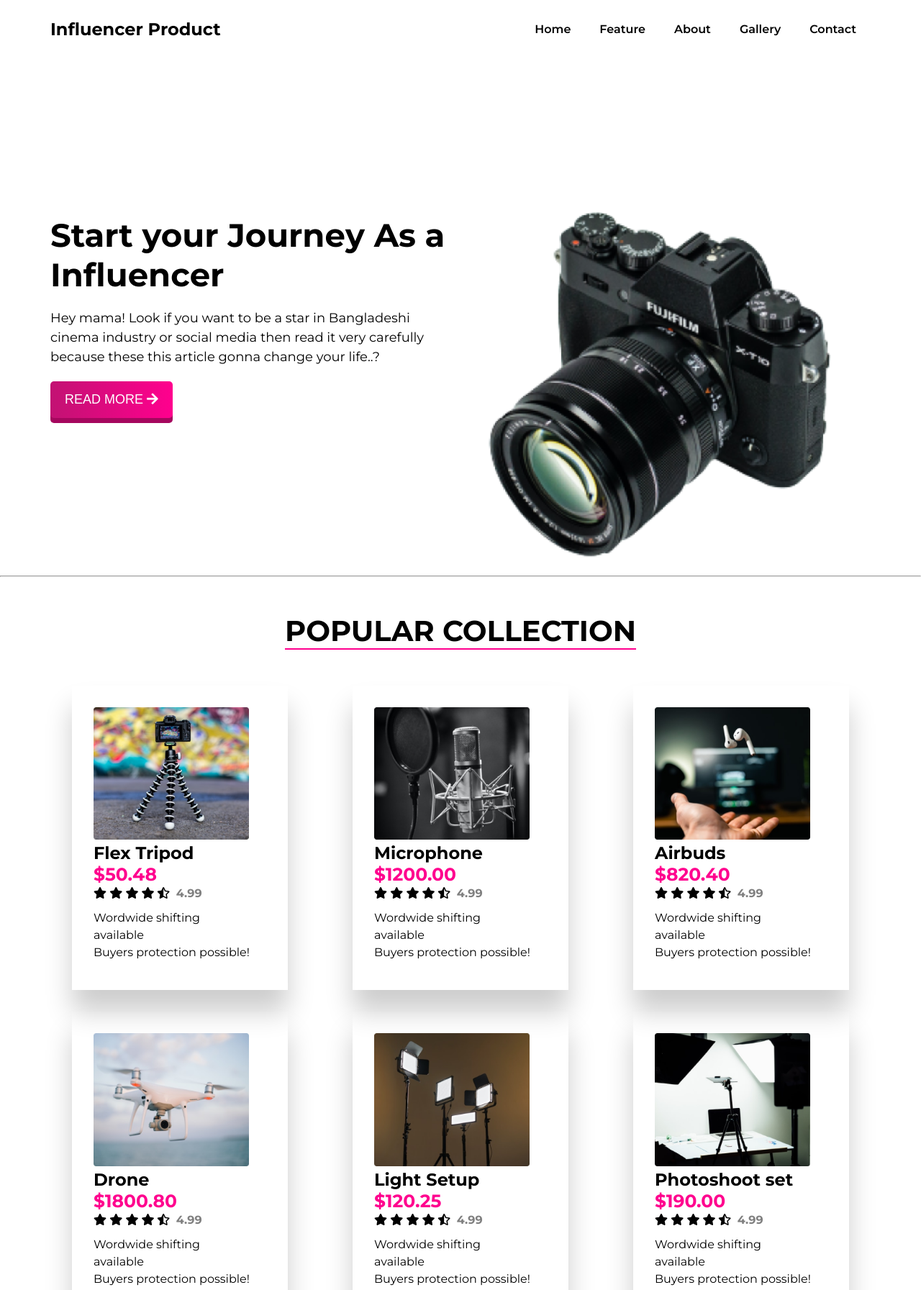
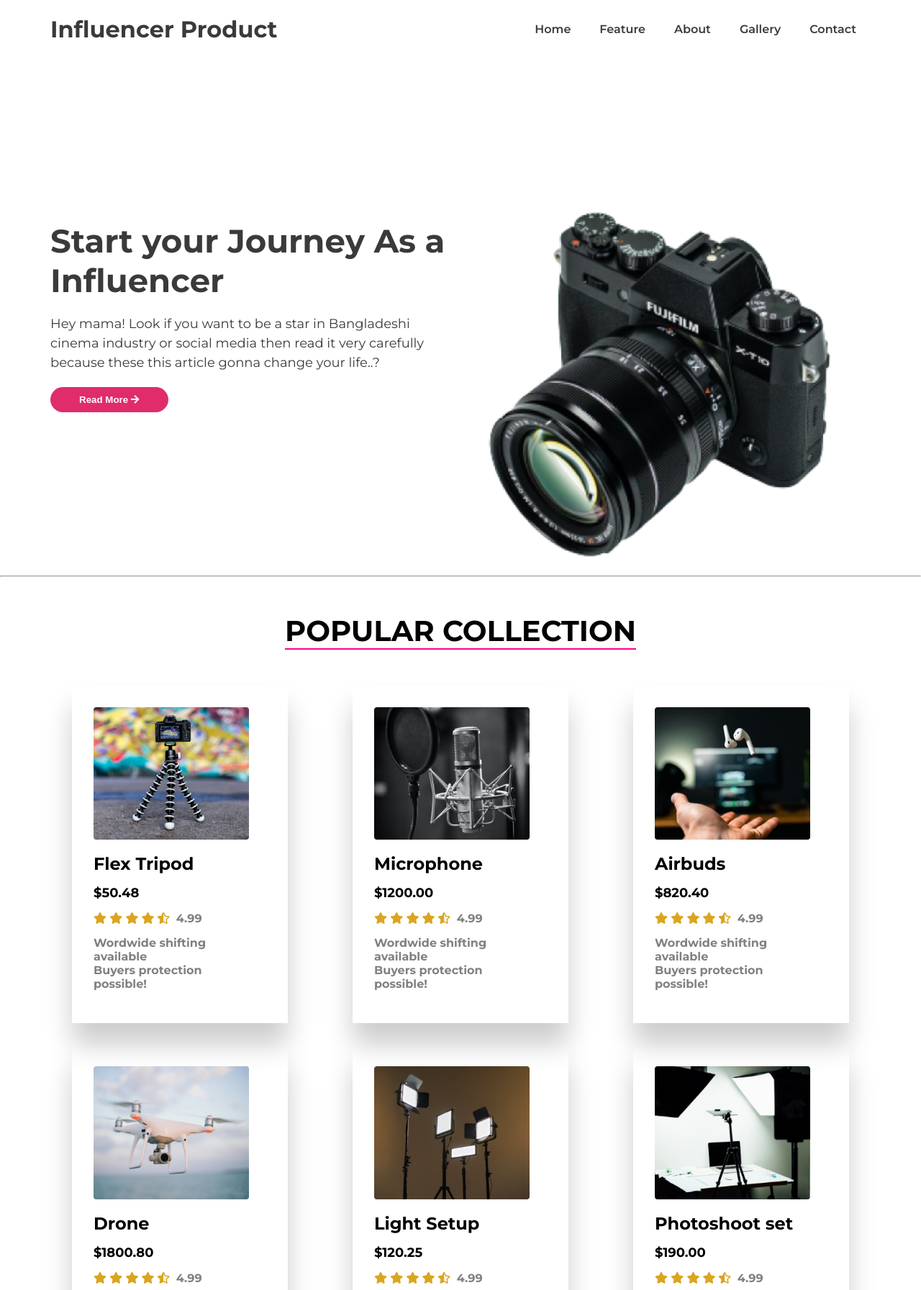
Before and after one commit to ahadunnobi/influencer, a plain HTML site: page index.html in a window 1280 px wide. Shown: the top 1793 px of the page at 72% size. Drawn offline with Linux system fonts and the light colour scheme.

Commit message:
yay done

```diff
--- a/index.html
+++ b/index.html
@@ -16,7 +16,7 @@
     <header id="home">
         <nav class="container">
             <div class="logo">
-                <h1>Influencer Product</h1>
+                <h1 class="titlea">Influencer Product</h1>
             </div>
             <input type="checkbox" id="nav-toggler">
             <label class="nav-toggler-icon" for="nav-toggler">
@@ -51,7 +51,7 @@
             <div class="section-title">
                 <h2>Popular Collection</h2>
             </div>
-            <div class="feature">
+            <div class="Popular">
                 <div class="card">
             <img src="images/tripod.png" alt="">
             <h2 class="title">Flex Tripod</h2>
@@ -182,7 +182,7 @@
                 <h1 class="spicial" >see more<i class="fas fa-arrow-right"></i></h1>
         <section id="contact">
             <div class="section-title">
-                <h2>Con<span class="highlight">t</span>act</h2>
+                <h2>CONTACT</h2>
             </div>
             <div class="contact">
                 <div class="contact-left">
--- a/style.css
+++ b/style.css
@@ -22,26 +22,14 @@ common css
     margin: 0 auto;
     padding:0 30px;
 }
-.highlight{
-    color: #FF008E;
-}
 .primary-button{
-    outline: 0;
+    text-decoration: none;
+    background-color: #E02C6D;
+    padding: 10px 40px;
+    border-radius: 45px;
+    color: white;
+    font-weight: 700;
     border: 0;
-    padding: 15px 20px;
-    background-image: linear-gradient(90deg, #c21273,#FF008E);
-    color: #fff;
-    font-size: 18px;
-    text-transform: uppercase;
-    border-radius: 5px;
-    cursor: pointer;
-    box-shadow: 0 7px 0 #a5075e;
-    position: relative;
-    top: 0;
-}
-.primary-button:active{
-    top: 5px;
-    box-shadow: 0 2px 0 #a5075e;
 }
 .section-title{
     text-align: center;
@@ -54,10 +42,14 @@ common css
     margin: 50px 0;
 
 }
+.titlea{
+    color: var(--main-color);
+    font-weight: 700;
+    font-size: 2.0em;
+
+}
 
 header{
-    background-image: url('../images/cloud.png');
-    background-repeat: no-repeat;
     background-size: cover;
     background-color: rgb(255, 255, 255);
     background-blend-mode: overlay;
@@ -78,7 +70,7 @@ nav{
 }
 .navigation li a{
     text-decoration: none;
-    color: rgb(0, 0, 0);
+    color: var(--main-color);
     font-weight: 600;
     padding: 15px 10px;
 }
@@ -97,10 +89,10 @@ nav{
 }
 .banner-left h1{
     font-size: 45px;
-    color: rgb(0, 0, 0);
+    color: var(--main-color);
 }
 .banner-left p{
-    color: rgb(0, 0, 0);
+    color: var(--main-color);
     font-size: 18px;
     line-height: 1.5;
     margin: 20px 0;
@@ -113,25 +105,15 @@ nav{
 .banner-right img{
     width: 100%;
 }
-/* brand css */
-.brands{
-    display: flex;
-    justify-content: center;
-    align-items: center;
-
-}
-.brand{
-    margin: 30px 30px;
-}
 /* Feature part css */
 
-.feature{
+.Popular{
     display: grid;
     gap: 30px;
     grid-template-columns: repeat(3,1fr);
     justify-content: center;
 }
-.feature img{
+.Popular img{
     width: 90%;
 }
 .card{
@@ -148,26 +130,35 @@ nav{
     padding: 10px;
     color: #fff;
 }
-.card h3{
-    color: #FF008E;
-    font-size: 25px;
-}
-.card p{
-    margin: 10px 0 ;
-    line-height: 1.5;
-}
-.card a{
-    text-decoration: none;
-    color: #FF008E;
-}
+
 .spicial{
     margin-top: 10px;
     margin-right: 10px;
     text-align: right;
-    color: var(--main-color);
+    color: #E02C6D;
     padding-right: 5px;
 }
+.title{
+    margin: 15px;
+    margin-left: 0px;
+}
+.price{
+    margin: 15px;
+    margin-left: 0px;
+    font-size: 18px;
+    font-weight: 700;
+}
+span{
+    color: goldenrod;
+    margin-left: 0px;
+}
 
+.description{
+   margin: 15px;
+   margin-left: 0px;
+   color: gray;
+   font-weight: 700;
+}
 
 /* ----------------------
 contact css
@@ -194,15 +185,13 @@ contact css
     font-size: 18px;
     font-family: inherit;
     outline: 0;
-    border: 1px solid #FF008E;
+    border: 1px solid #000000;
+    border-radius: 25px;
 }
 
 footer{
     margin-top: 50px;
     height: 240px;
-    /* display: flex;
-    justify-content: center;
-    align-items: center; */
     background-color: #0A0826;
 }
 footer h1 {
@@ -246,7 +235,7 @@ responsive css
 -------------------------*/
 
 @media (max-width:950px){
-    .feature,
+    .Popular,
     .gallery,
     .contact{
         grid-template-columns: 1fr 1fr;
@@ -261,7 +250,7 @@ responsive css
         grid-template-columns: 1fr;
         height: fit-content;
     }
-    .feature,
+    .Popular,
     .gallery,
     .contact{
         grid-template-columns: 1fr;
```
